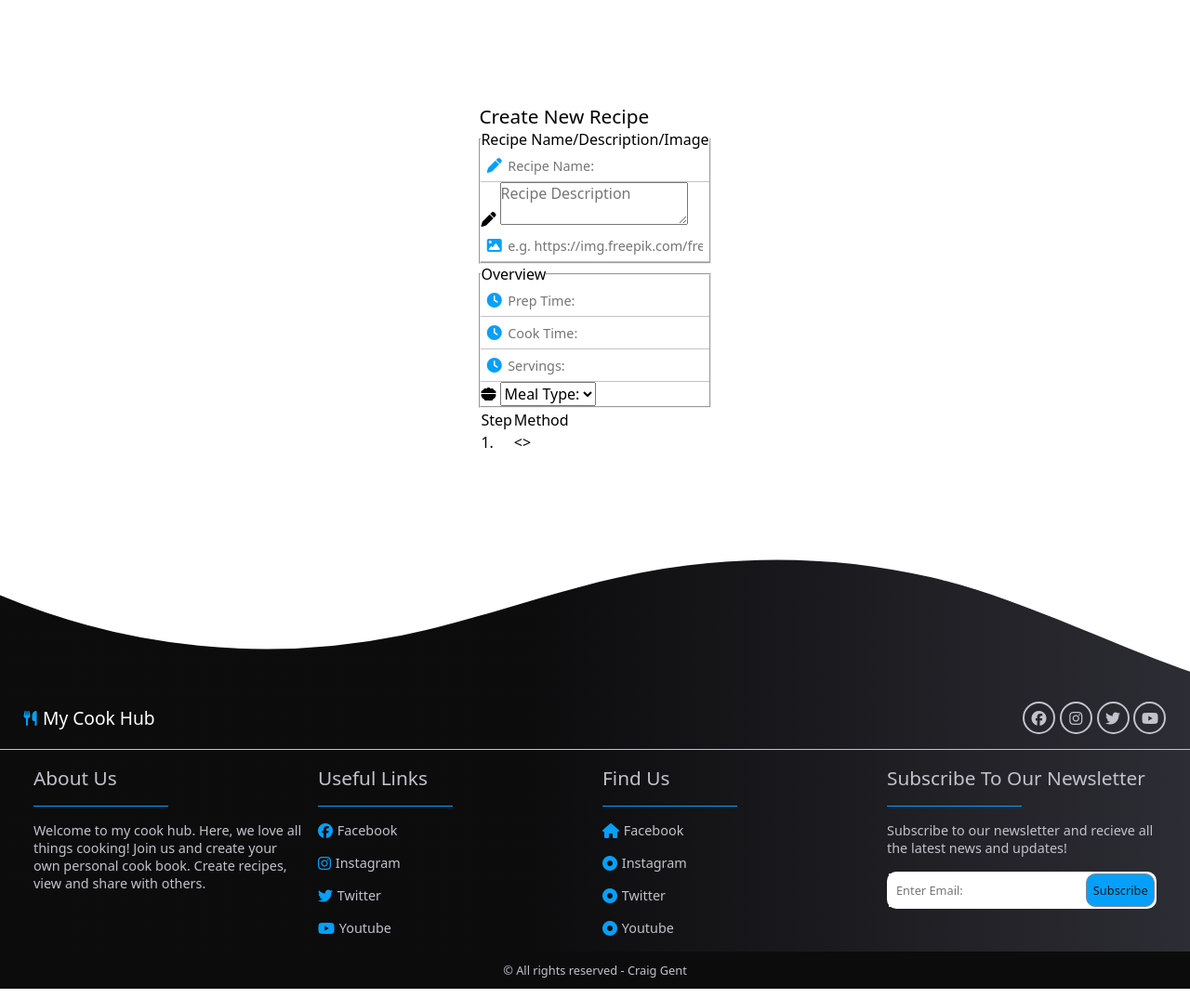
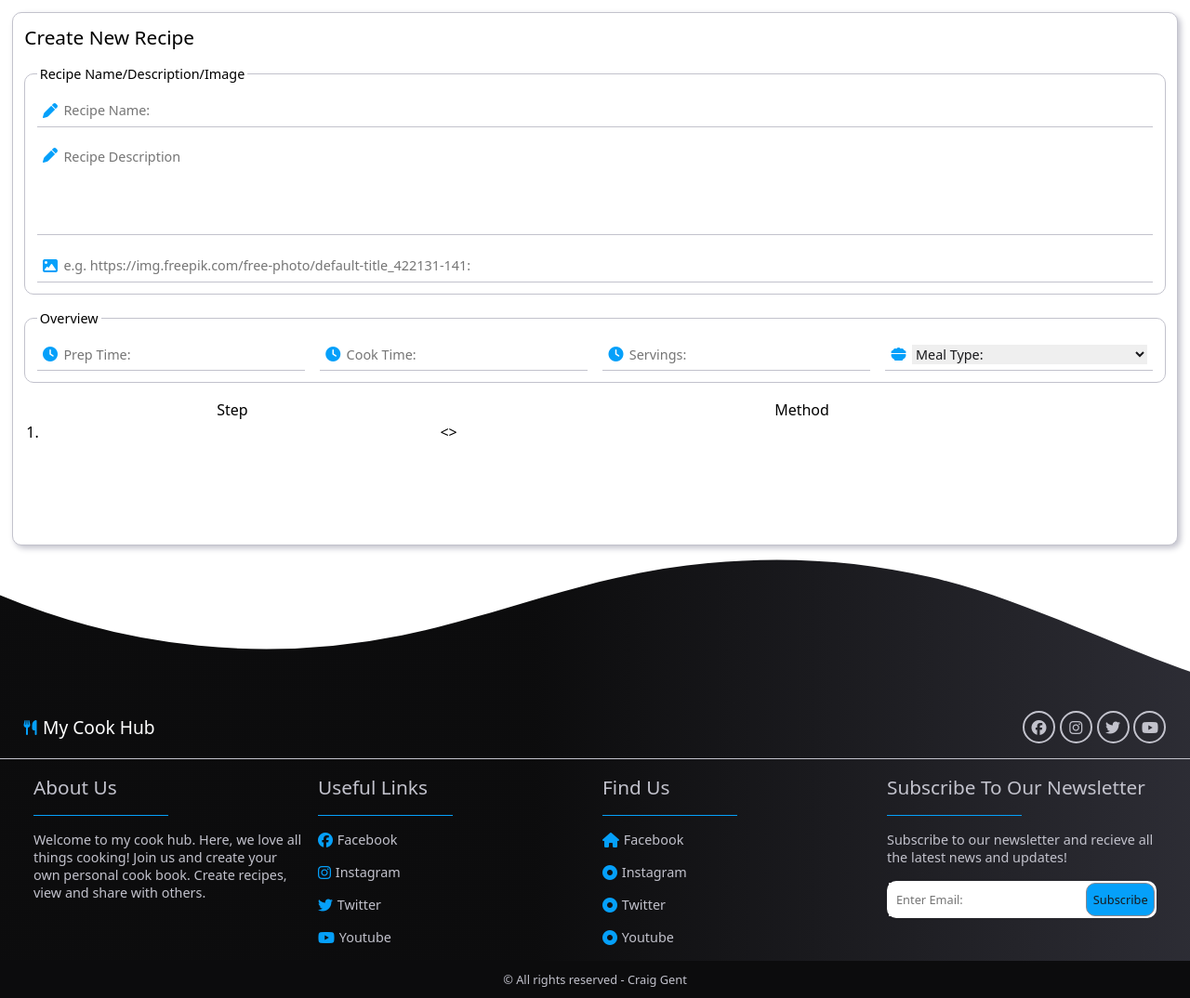
Before and after one commit to Genty83/My-Cook-Hub, a Flask app: page /create_recipe in a window 1280 px wide. Shown: the part 90-1164 px from the top of the page at 93% size. Run offline with Flask 3, Linux system fonts and the light colour scheme.

Commit message:
Added form styling

```diff
--- a/src/static/css/style.css
+++ b/src/static/css/style.css
@@ -223,7 +223,7 @@ h3 {
 
 /* Footer wrapper */
 .footer-wrapper {
-    padding-top: 155px;
+    padding-top: 165px;
     position: relative;
     min-height: 300px;
     background: linear-gradient(to right, var(--dark-one-clr) 45%, var(--dark-three-clr));
@@ -315,6 +315,7 @@ h3 {
     min-height: 600px;
     display: grid;
     place-items: center;
+    padding: 1%;
 }
 
 /* Create account form */
@@ -367,6 +368,21 @@ h3 {
     gap: 1rem;
 }
 
+/* ###### CREATE RECIPE PAGE ###### */
+
+.create_recipe_form {
+    width: 100%;
+    height: 100%;
+    border: 1px solid var(--light-two-clr);
+    border-radius: var(--base-radius);
+    box-shadow: 3px 3px 6px var(--light-two-clr);
+    background-color: var(--light-three-clr);
+    padding: 1%;
+}
+.create_recipe_form form {
+    display: grid;
+    gap: 1rem;
+}
 
 /* ##### TOOLBAR ##### */
 .toolbar {
@@ -383,6 +399,76 @@ h3 {
 
 /* UI ELEMENTS */
 
+/* Form Combo */
+.form-combo {
+    height: 35px;
+    width: 100%;
+    display: flex;
+    align-items: center;
+    gap: 0.4rem;
+    padding: 0.4rem;
+    border-bottom: 1px solid var(--light-two-clr);
+    transition: var(--base-transition);
+}
+.form-combo:hover {
+    border-bottom: 1px solid var(--light-one-clr);
+}
+.form-combo:focus-within {
+    border: 1px solid var(--light-two-clr);
+    border-radius: var(--base-radius);
+    box-shadow: 0px 0px 7px var(--light-two-clr);
+}
+.form-combo i {
+    color: var(--blue-one-clr);
+}
+
+.form-combo select {
+    width: 100%;
+    height: 100%;
+    outline: none;
+    border: none;
+    color: var(--dark-two-clr);
+    font-size: 0.9rem;
+    font-weight: 400;
+    resize: none;
+}
+.form-combo option {
+    background-color: var(--light-three-clr);
+}
+
+/* Form textarea */
+.form-textarea {
+    min-height: 100px;
+    width: 100%;
+    display: flex;
+    align-items: top;
+    gap: 0.4rem;
+    padding: 0.4rem;
+    border-bottom: 1px solid var(--light-two-clr);
+    transition: var(--base-transition);
+}
+.form-textarea:hover {
+    border-bottom: 1px solid var(--light-one-clr);
+}
+.form-textarea:focus-within {
+    border: 1px solid var(--light-two-clr);
+    border-radius: var(--base-radius);
+    box-shadow: 0px 0px 7px var(--light-two-clr);
+}
+.form-textarea textarea {
+    width: 100%;
+    height: 100%;
+    outline: none;
+    border: none;
+    color: var(--dark-two-clr);
+    font-size: 0.9rem;
+    font-weight: 400;
+    resize: none;
+}
+.form-textarea i {
+    color: var(--blue-one-clr);
+}
+
 /* Form input */
 .form-input {
     height: 35px;
@@ -398,7 +484,9 @@ h3 {
     border-bottom: 1px solid var(--light-one-clr);
 }
 .form-input:focus-within {
-    box-shadow: 0px 3px 7px var(--blue-one-clr);
+    border: 1px solid var(--light-two-clr);
+    border-radius: var(--base-radius);
+    box-shadow: 0px 0px 7px var(--light-two-clr);
 }
 .form-input input {
     width: 100%;
@@ -535,6 +623,25 @@ h3 {
     opacity: 1;
 }
 
+.f-set {
+    border: 1px solid var(--light-two-clr);
+    border-radius: var(--base-radius);
+    padding: 1%;
+    display: grid;
+    gap: 1rem;
+}
+.f-set legend {
+    font-size: 0.9rem;
+    font-weight: 500;
+    padding: 0 0.2rem;
+    background-color: inherit;
+}
+
+/**/
+.auto-cols {
+    grid-template-columns: repeat(auto-fit, minmax(280px, 1fr));
+}
+
 /* ###### MEDIA QUERIES ###### */
 
 /* Media queries greater than a min width of 661px */
@@ -576,11 +683,11 @@ h3 {
 /* Media queries greater than a min width of 1261px */
 @media all and (min-width: 1261px) {
     h1 {
-        font-size: 3.3rem;
+        font-size: 2.8rem;
     }
     /* Hero overlay */
     .hero-overlay {
-        padding-top: 5%;
+        padding-top: 2%;
     }
     /* Footer middle wrapper */
     .footer-middle-wrapper {
```
